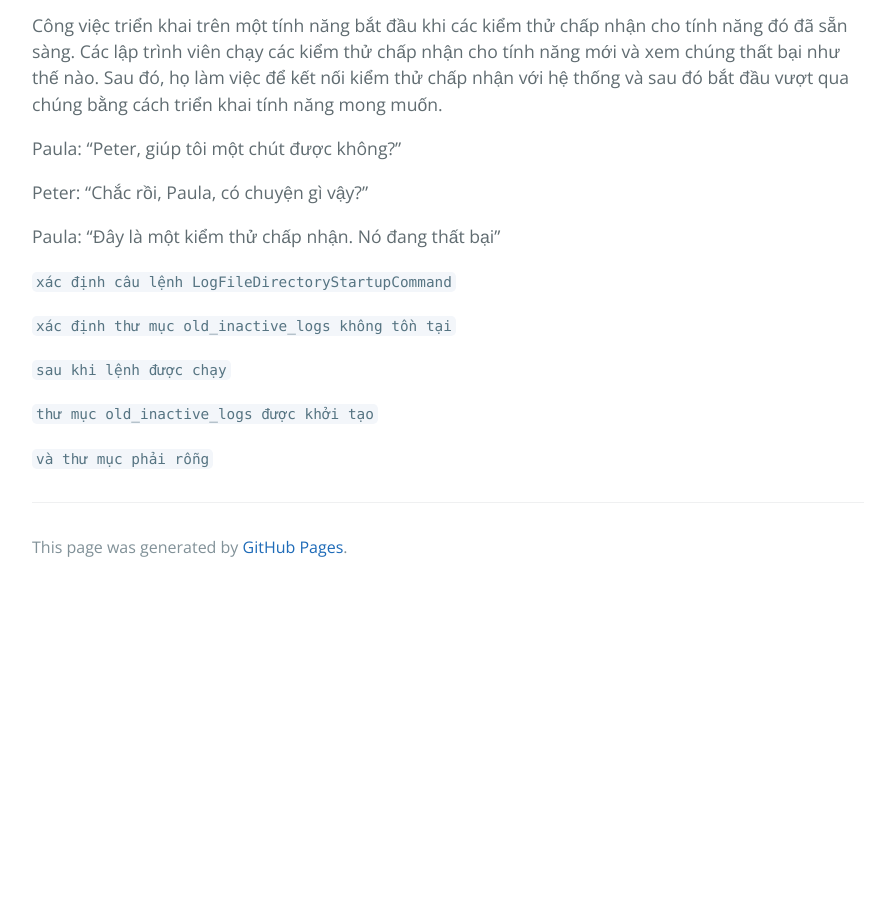
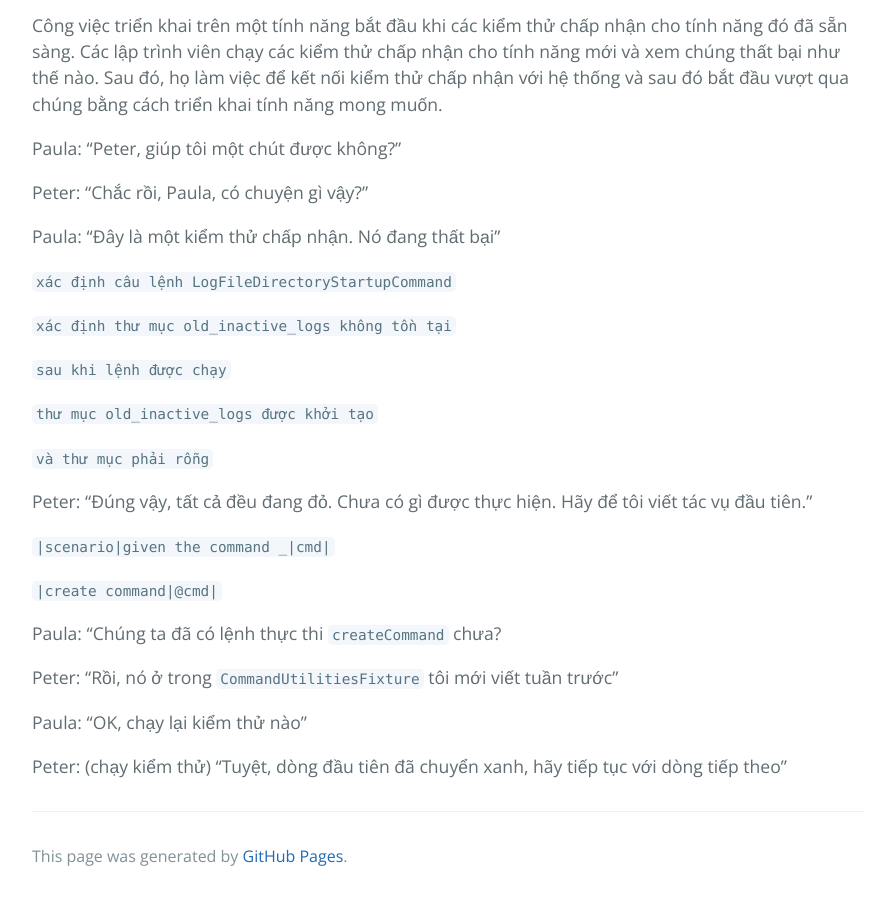
Before and after one commit to HaiBV/haibv.github.io, a Jekyll site: the page built from clean-coder/chapter-7-acceptance-testing.md, in a window 1280 px wide and 900 px high, scrolled down 10160 px. Shown: the whole window, without its empty margins (192-1071 px from the left). Built offline with Jekyll 4.4.1, drawn with Linux system fonts in a browser that asks for light colours; our own code applies the rules of GitHub Pages for plain Markdown files; before the commit the page ends 10751 px from its top, so only the background shows below that.

Commit message:
Book - The Clean Coder - Chapter 7 - Acceptance Testing

```diff
--- a/clean-coder/chapter-7-acceptance-testing.md
+++ b/clean-coder/chapter-7-acceptance-testing.md
@@ -293,3 +293,17 @@ Paula: "Đây là một kiểm thử chấp nhận. Nó đang thất bại"
 `thư mục old_inactive_logs được khởi tạo`
 
 `và thư mục phải rỗng`
+
+Peter: "Đúng vậy, tất cả đều đang đỏ. Chưa có gì được thực hiện. Hãy để tôi viết tác vụ đầu tiên."
+
+`|scenario|given the command _|cmd|`
+
+`|create command|@cmd|`
+
+Paula: "Chúng ta đã có lệnh thực thi `createCommand` chưa?
+
+Peter: "Rồi, nó ở trong `CommandUtilitiesFixture` tôi mới viết tuần trước"
+
+Paula: "OK, chạy lại kiểm thử nào"
+
+Peter: (chạy kiểm thử) "Tuyệt, dòng đầu tiên đã chuyển xanh, hãy tiếp tục với dòng tiếp theo"
```
